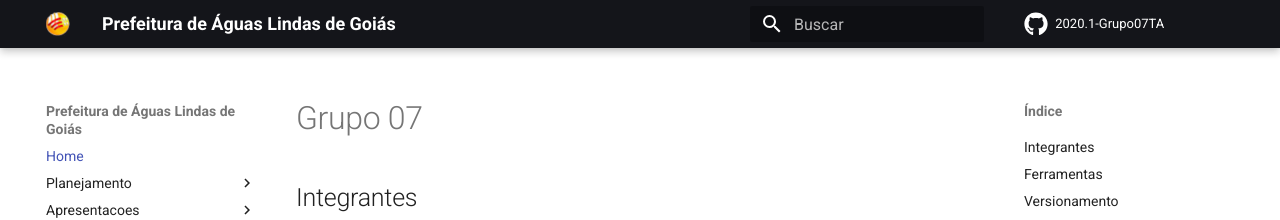
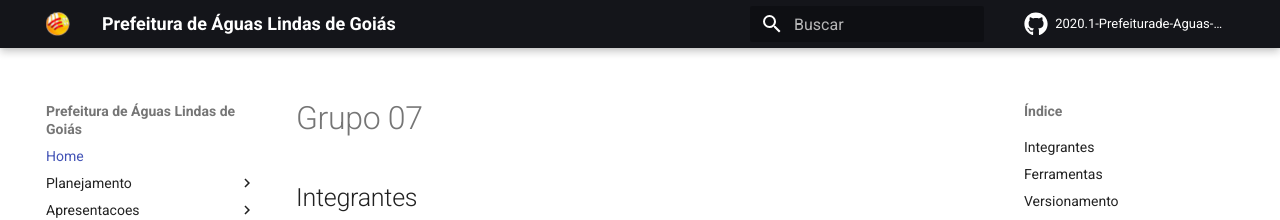
Before and after one commit to Interacao-Humano-Computador/2020.1-Prefeiturade-Aguas-Lindas-de-Goias, an MkDocs documentation site: the page built from docs/index.md, in a window 1280 px wide. Shown: the top 220 px of the page. Built offline with MkDocs 1.6.1 and Material for MkDocs 9.7.7, drawn with Linux system fonts in a browser that asks for light colours; comment, search, counter and statistics services are not loaded.

Commit message:
Adciona novo link do repositorio

```diff
--- a/mkdocs.yml
+++ b/mkdocs.yml
@@ -1,6 +1,6 @@
 site_name: Prefeitura de Águas Lindas de Goiás
-repo_url: https://github.com/Interacao-Humano-Computador/2020.1-Grupo07TA
-repo_name: 2020.1-Grupo07TA
+repo_url: https://github.com/Interacao-Humano-Computador/2020.1-Prefeiturade-Aguas-Lindas-de-Goias
+repo_name: 2020.1-Prefeiturade-Aguas-Lindas-de-Goias
 nav:
   - Home: index.md
   - Planejamento:
```
